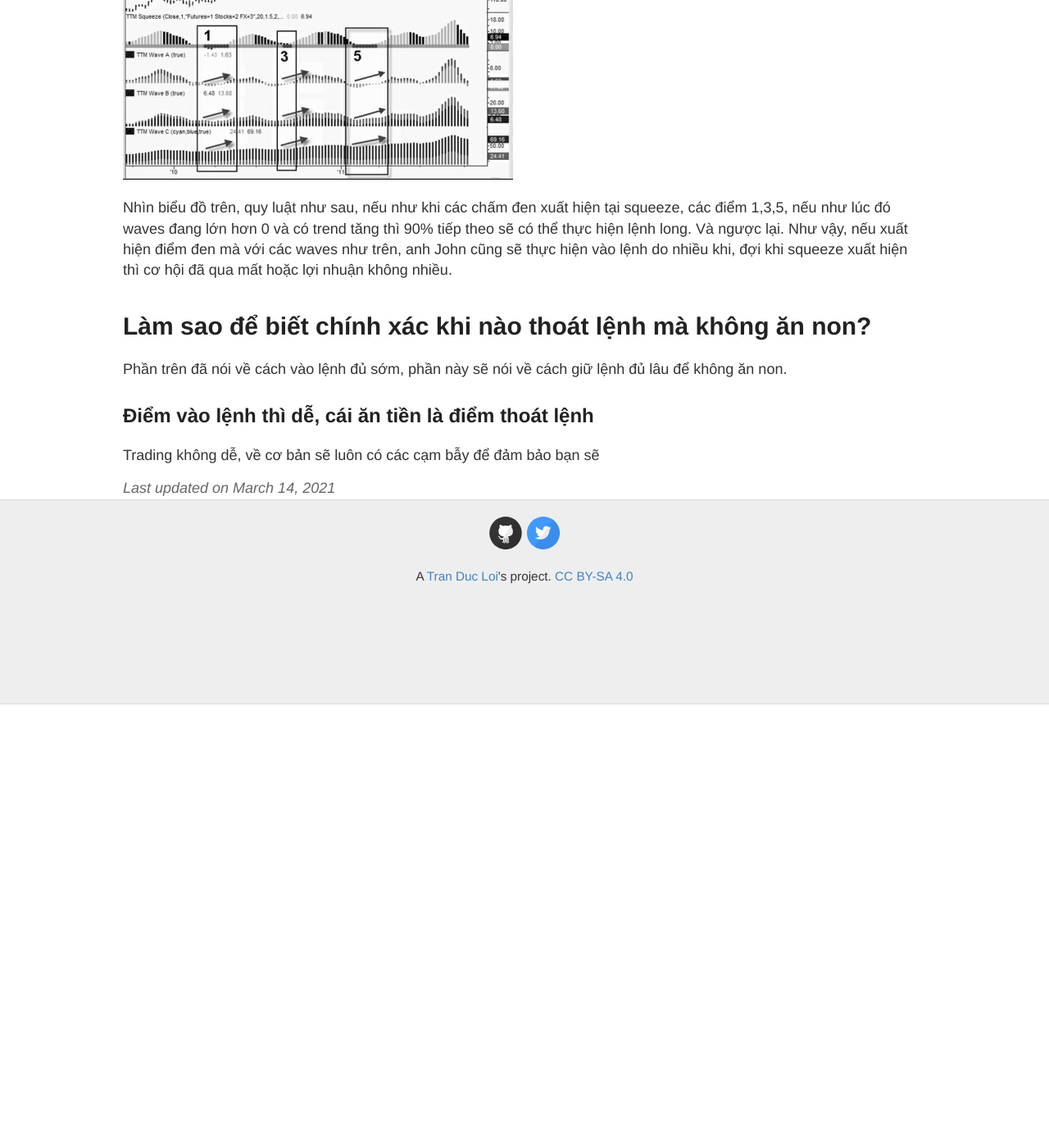
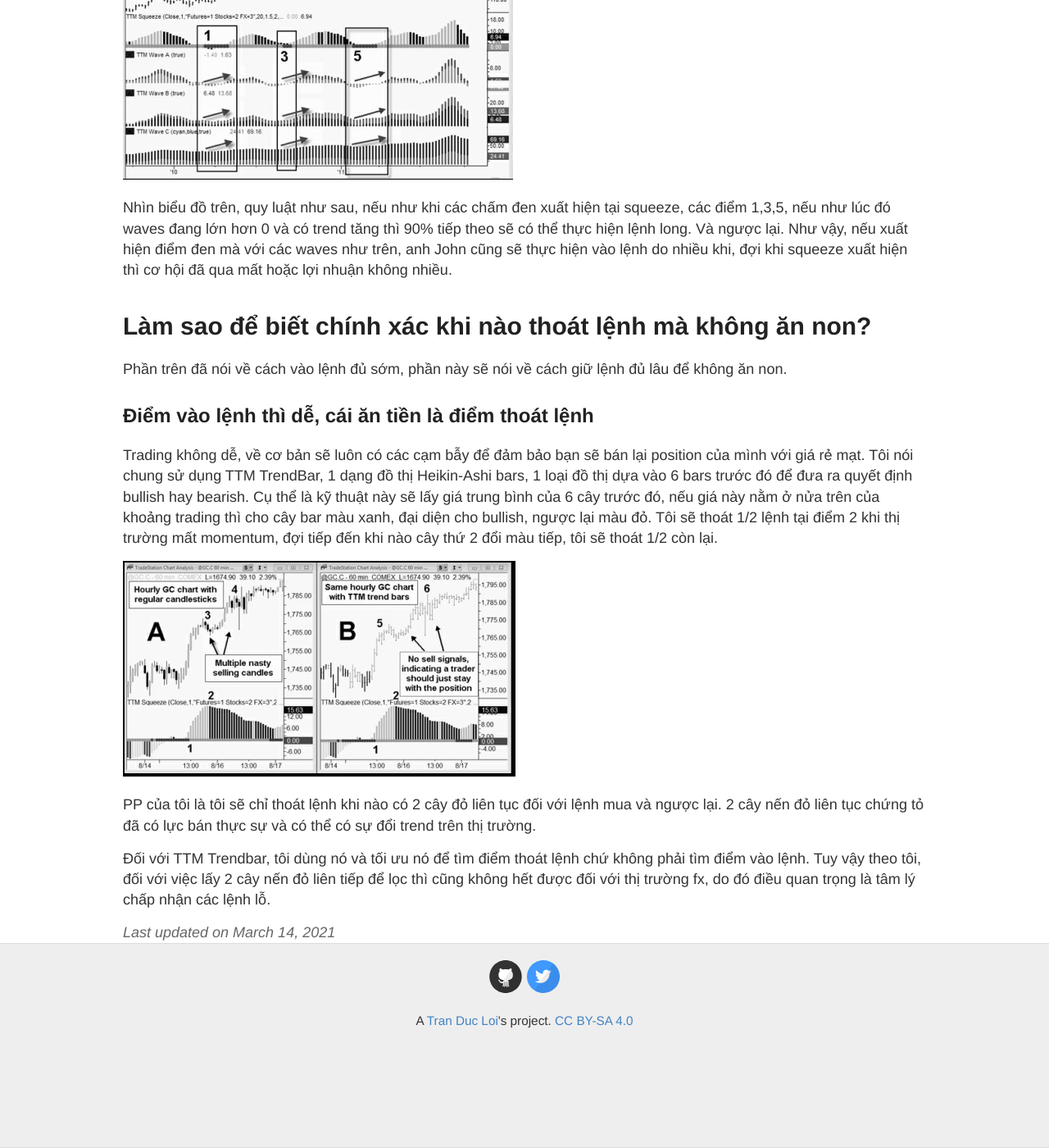
Before and after one commit to loitd/loitd.github.io, a Jekyll site: the page built from _trades/2021-03-14-squeeze-trading.md, in a window 1280 px wide and 1400 px high, scrolled down 10028 px. Shown: the whole window at 82% size. Built offline with Jekyll 4.4.1, drawn with Linux system fonts in a browser that asks for light colours; before the commit the page ends 10887 px from its top, so only the background shows below that.

Commit message:
updated-by-loitd

```diff
--- a/_trades/2021-03-14-squeeze-trading.md
+++ b/_trades/2021-03-14-squeeze-trading.md
@@ -176,4 +176,11 @@ Nhìn biểu đồ trên, quy luật như sau, nếu như khi các chấm đen x
 # Làm sao để biết chính xác khi nào thoát lệnh mà không ăn non?
 Phần trên đã nói về cách vào lệnh đủ sớm, phần này sẽ nói về cách giữ lệnh đủ lâu để không ăn non.
 ## Điểm vào lệnh thì dễ, cái ăn tiền là điểm thoát lệnh
-Trading không dễ, về cơ bản sẽ luôn có các cạm bẫy để đảm bảo bạn sẽ
+Trading không dễ, về cơ bản sẽ luôn có các cạm bẫy để đảm bảo bạn sẽ bán lại position của mình với giá rẻ mạt. Tôi nói chung sử dụng TTM TrendBar, 1 dạng đồ thị Heikin-Ashi bars, 1 loại đồ thị dựa vào 6 bars trước đó để đưa ra quyết định bullish hay bearish. Cụ thể là kỹ thuật này sẽ lấy giá trung bình của 6 cây trước đó, nếu giá này nằm ở nửa trên của khoảng trading thì cho cây bar màu xanh, đại diện cho bullish, ngược lại màu đỏ.
+Tôi sẽ thoát 1/2 lệnh tại điểm 2 khi thị trường mất momentum, đợi tiếp đến khi nào cây thứ 2 đổi màu tiếp, tôi sẽ thoát 1/2 còn lại.
+
+![squeeze-setup-waves]({{ site.baseurl }}/images/20210315/squeeze-setup-01-8.png)
+
+PP của tôi là tôi sẽ chỉ thoát lệnh khi nào có 2 cây đỏ liên tục đối với lệnh mua và ngược lại. 2 cây nến đỏ liên tục chứng tỏ đã có lực bán thực sự và có thể có sự đổi trend trên thị trường.
+
+Đối với TTM Trendbar, tôi dùng nó và tối ưu nó để tìm điểm thoát lệnh chứ không phải tìm điểm vào lệnh. Tuy vậy theo tôi, đối với việc lấy 2 cây nến đỏ liên tiếp để lọc thì cũng không hết được đối với thị trường fx, do đó điều quan trọng là tâm lý chấp nhận các lệnh lỗ.
```
Also changed, not shown: images/20210315/squeeze-setup-01-8.png (added).
